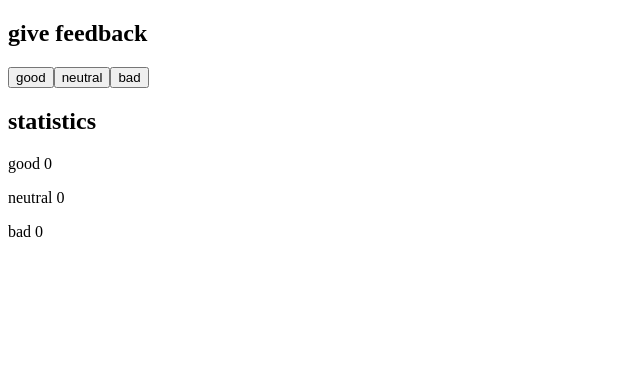
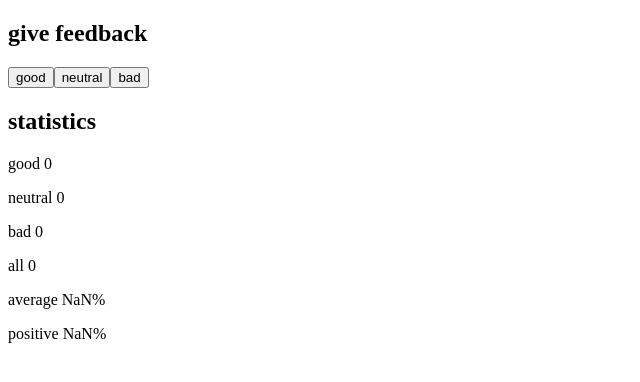
Before and after one commit to ckscks038038/FullStackOpen2022-Yang, a React (Create React App) app in the folder Part1/unicafe/: page / in a window 1280 px wide. Shown: the top 382 px of the page, without its empty margins (0-640 px from the left). Built offline with nearby package versions, Linux system fonts and the light colour scheme.

Commit message:
unicafe-step2

```diff
--- a/Part1/unicafe/src/App.js
+++ b/Part1/unicafe/src/App.js
@@ -8,6 +8,9 @@ const Button = (props) => {
 
 const Stat = (props) => {
   return <p>{props.text} {props.count}</p>
+}
+const Percentage = (props) => {
+  return <p>{props.text} {props.count}%</p>
 }
 
 const App = () => {
@@ -27,9 +30,12 @@ const App = () => {
       <Button handleClick={handleNeutral} text="neutral"/>
       <Button handleClick={handleBad} text="bad"/>
       <Display text = 'statistics'/>
-      <Stat text = 'good' count = {good}/>
-      <Stat text = 'neutral' count = {neutral}/>
-      <Stat text = 'bad' count = {bad}/>
+      <Stat text ='good' count = {good}/>
+      <Stat text ='neutral' count = {neutral}/>
+      <Stat text ='bad' count = {bad}/>
+      <Stat text ='all' count = {good+neutral+bad}/>
+      <Percentage text ='average' count = {(good-bad)/(good+neutral+bad)}/>
+      <Percentage text ='positive' count = {good/(good+neutral+bad)}/>
     </div>
   )
 }
```
